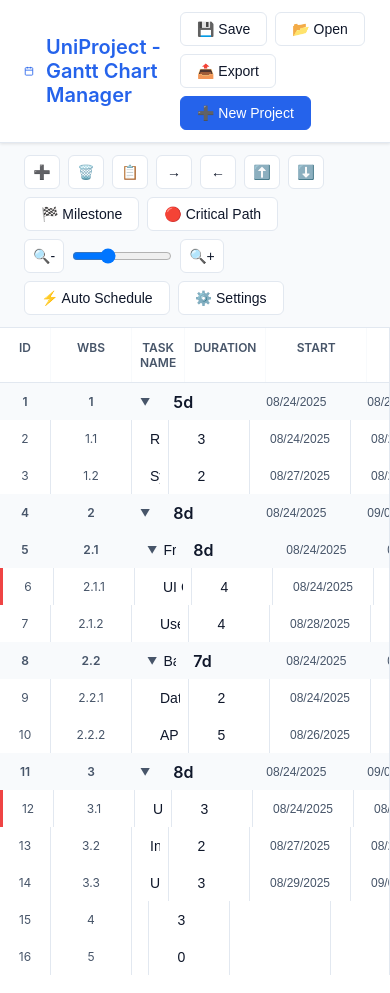
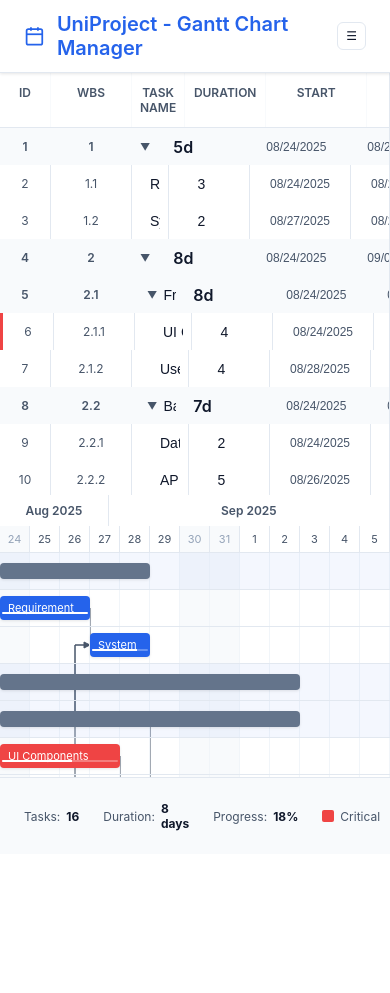
Before and after one commit to sulaimanalsheibani1-lgtm/gantt-chart-app, a website: page index.html in a window 390 px wide. Shown: the top 993 px of the page. After the commit the page ends 854 px from the top, so only its background shows below. Drawn offline with Linux system fonts and the light colour scheme.

Commit message:
feat: improve mobile responsiveness

```diff
--- a/app.js
+++ b/app.js
@@ -111,6 +111,13 @@ function setupEventListeners() {
             }
         }
     });
+
+    const menuToggle = document.getElementById('menuToggle');
+    if (menuToggle) {
+        menuToggle.addEventListener('click', () => {
+            document.querySelector('.toolbar').classList.toggle('open');
+        });
+    }
 }
 
 function createSampleProject() {
--- a/index.html
+++ b/index.html
@@ -22,6 +22,7 @@
             </svg>
             <span id="projectTitle">UniProject - Gantt Chart Manager</span>
         </div>
+        <button class="btn menu-toggle" id="menuToggle">☰</button>
         <div class="header-actions">
             <button class="btn" onclick="saveProject()">💾 Save</button>
             <button class="btn" onclick="loadProject()">📂 Open</button>
--- a/styles.css
+++ b/styles.css
@@ -113,6 +113,10 @@ body {
     justify-content: center;
 }
 
+.menu-toggle {
+    display: none;
+}
+
 .main-container {
     display: flex;
     height: calc(100vh - 140px);
@@ -126,7 +130,7 @@ body {
     border-right: 1px solid var(--border);
     display: flex;
     flex-direction: column;
-    overflow: hidden;
+    overflow: auto;
 }
 
 .task-header {
@@ -139,6 +143,9 @@ body {
     font-size: 12px;
     text-transform: uppercase;
     color: var(--text-secondary);
+    position: sticky;
+    top: 0;
+    z-index: 5;
 }
 
 .task-header > div {
@@ -149,8 +156,6 @@ body {
 
 .task-list {
     flex: 1;
-    overflow-y: auto;
-    overflow-x: hidden;
 }
 
 .task-row {
@@ -245,7 +250,7 @@ body {
     flex: 1;
     display: flex;
     flex-direction: column;
-    overflow: hidden;
+    overflow: auto;
 }
 
 .gantt-header {
@@ -626,26 +631,43 @@ body {
 }
 
 @media (max-width: 768px) {
-    .task-panel {
-        width: 100%;
-        min-width: unset;
-    }
-
-    .gantt-panel {
-        display: none;
-    }
-
     .main-container {
         flex-direction: column;
     }
 
+    .task-panel,
+    .gantt-panel {
+        width: 100%;
+        min-width: unset;
+        height: 50vh;
+    }
+
     .toolbar {
-        flex-wrap: wrap;
+        display: none;
+        flex-direction: column;
+        width: 100%;
         gap: 8px;
     }
 
+    .toolbar.open {
+        display: flex;
+    }
+
     .header-actions {
-        flex-wrap: wrap;
-        gap: 8px;
+        display: none;
+    }
+
+    .btn {
+        padding: 6px 8px;
+        font-size: 12px;
+    }
+
+    .btn-icon {
+        min-width: 32px;
+        padding: 6px;
+    }
+
+    .menu-toggle {
+        display: inline-flex;
     }
 }
```
